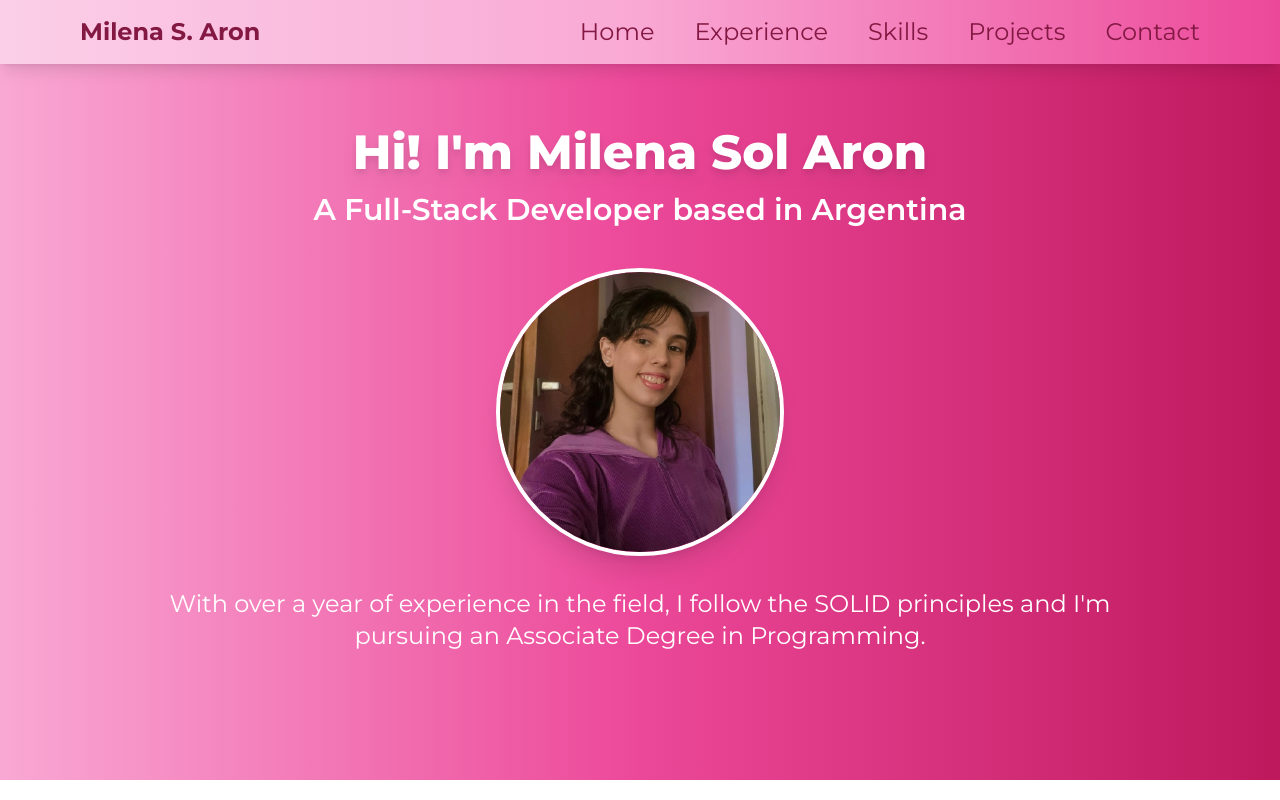
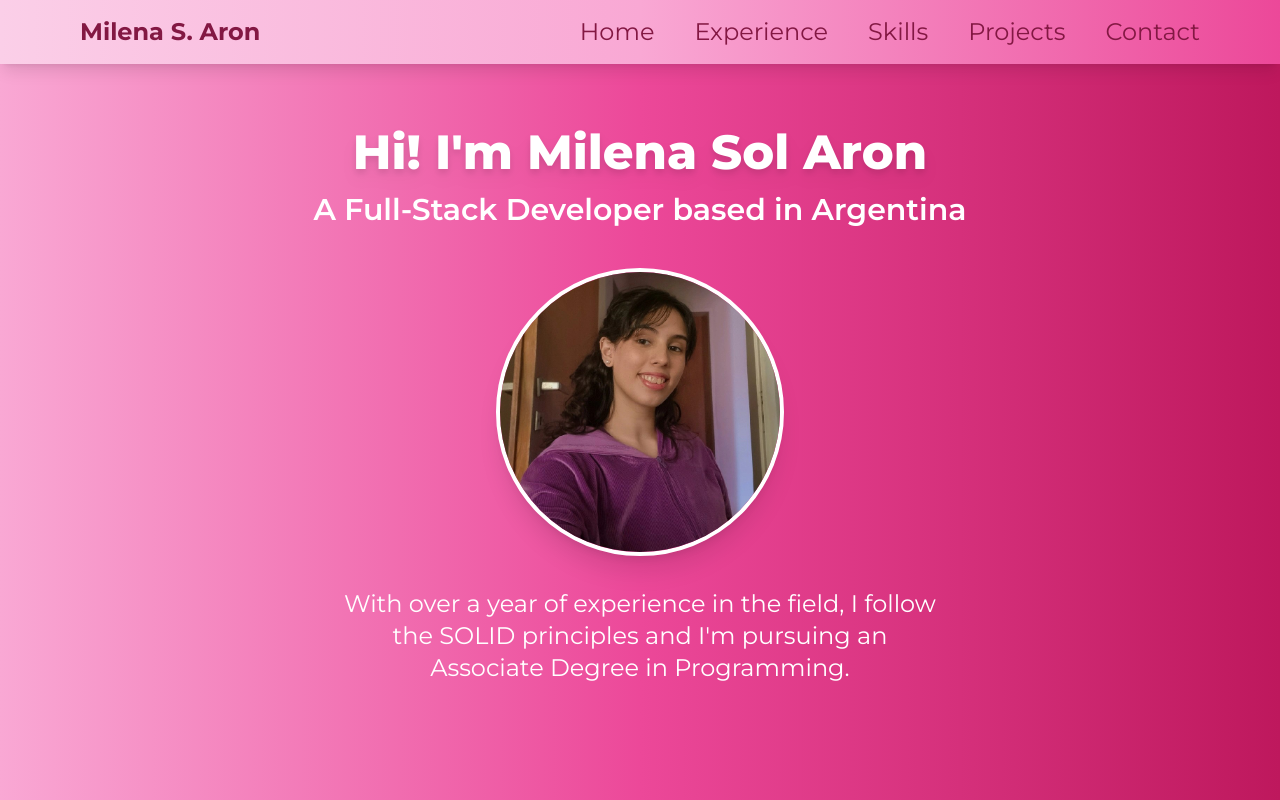
Before and after one commit to aronmilenait/portfolio, a Next.js app in the folder portfolio/: page / in a window 1280 px wide. Shown: the top 800 px of the page. Built offline with nearby package versions, Linux system fonts and the light colour scheme.

Commit message:
Add fixated width to the divs

```diff
--- a/portfolio/src/components/Home.tsx
+++ b/portfolio/src/components/Home.tsx
@@ -10,7 +10,7 @@ export const Home = () => {
     >
       <div className="flex flex-col items-center space-y-10">
         <motion.div
-          className="flex flex-col items-center text-center"
+          className="flex flex-col items-center text-center max-w-screen-md mx-auto"
           initial={{ opacity: 0, y: -50 }}
           animate={{ opacity: 1, y: 0 }}
           transition={{ duration: 1, delay: 0.5 }}
@@ -34,7 +34,7 @@ export const Home = () => {
         </motion.div>
 
         <motion.div
-          className="relative flex flex-col items-center space-y-8"
+          className="relative flex flex-col items-center space-y-8 max-w-screen-md mx-auto"
           initial={{ opacity: 0, scale: 0.8 }}
           animate={{ opacity: 1, scale: 1 }}
           transition={{ duration: 1, delay: 1.2 }}
@@ -44,7 +44,7 @@ export const Home = () => {
           </div>
 
           <motion.p
-            className="text-lg text-center sm:text-xl lg:text-2xl text-white opacity-90 px-4"
+            className="text-lg text-center sm:text-xl lg:text-2xl text-white opacity-90 px-4 max-w-screen-sm"
             initial={{ opacity: 0, y: 20 }}
             animate={{ opacity: 1, y: 0 }}
             transition={{ duration: 1, delay: 1 }}
```
